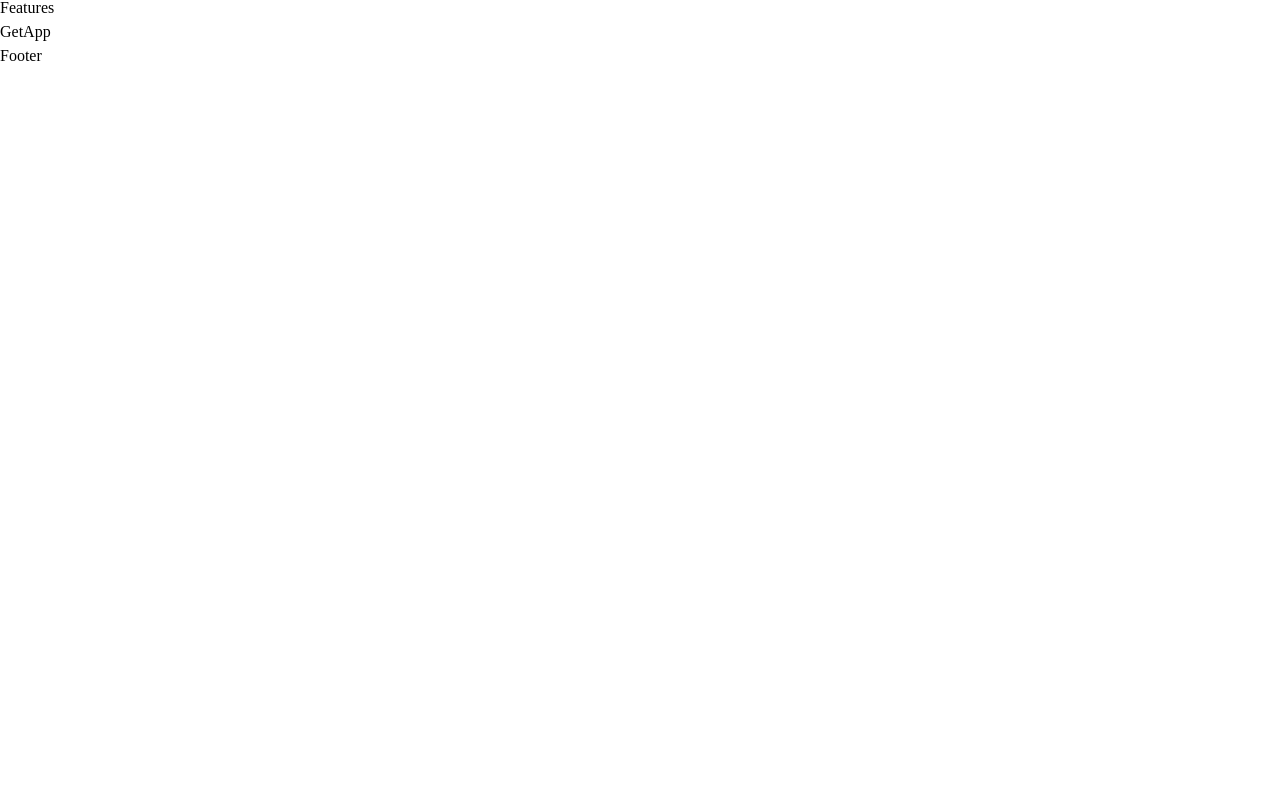
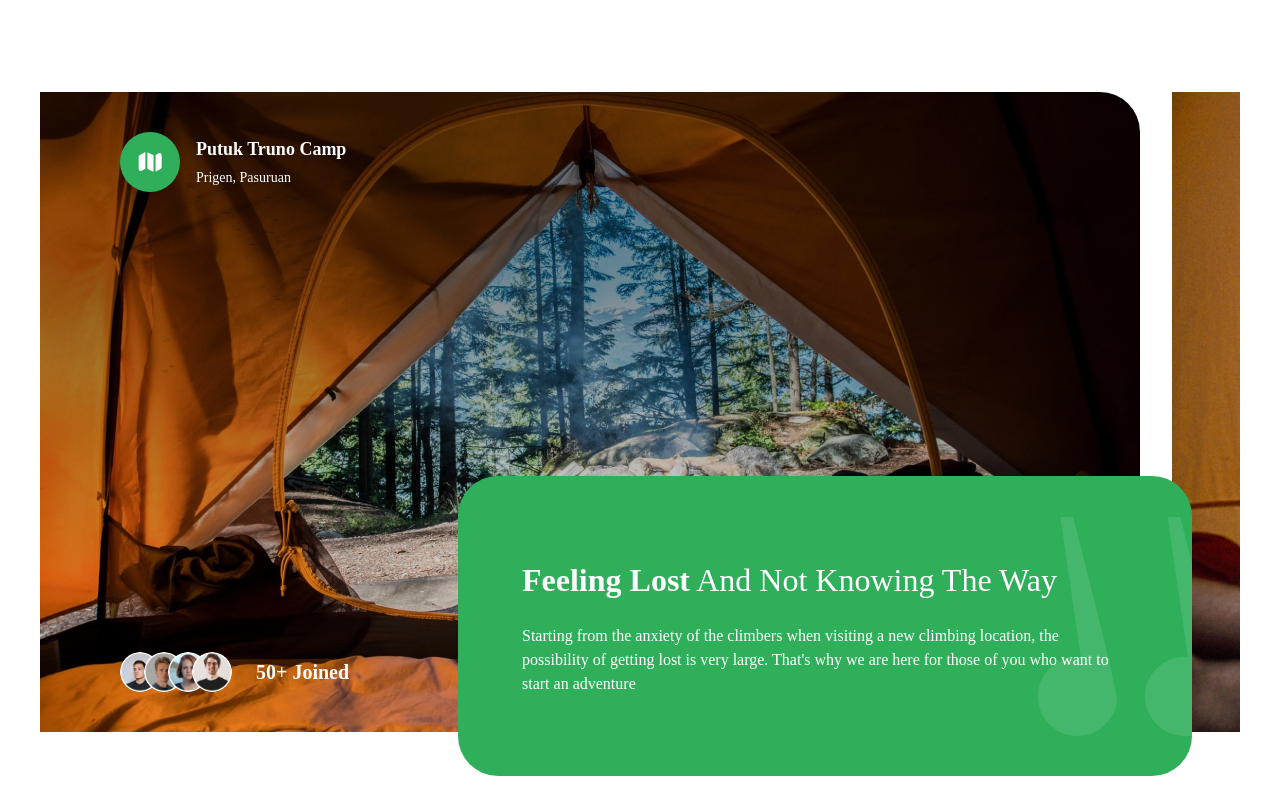
Before and after one commit to delmac-dev/traveling-app, a Next.js app: page / in a window 1280 px wide. Shown: the part 920-1720 px from the top of the page. Before the commit the page ends 988 px from the top, so only its background shows below. Built offline with nearby package versions, Linux system fonts and the light colour scheme.

Commit message:
done with camp section

```diff
--- a/components/Camp.tsx
+++ b/components/Camp.tsx
@@ -1,8 +1,88 @@
-import React from 'react'
+import { PEOPLE_URL } from "@/constants"
+import Image from "next/image"
+
+interface CampSiteProps {
+  backgroundImage: string,
+  title: string,
+  subtitle: string,
+  peopleJoined: string
+}
+
+const CampSite = ({backgroundImage, title, subtitle, peopleJoined}:CampSiteProps)=> {
+  return (
+    <div className={`h-full w-full min-w-[1100px] bg-cover bg-no-repeat lg:rounded-r-5xl 2xl:rounded-5xl ${backgroundImage}`}>
+      <div className="flex flex-col items-start justify-between h-full p-6 lg:px-20 lg:py-10">
+        <div className="flexCenter gap-4">
+          <div className="rounded-full bg-green-50 p-4">
+            <Image
+              src="/folded-map.svg"
+              alt="map"
+              width={28}
+              height={28}
+            />
+          </div>
+          <div className="flex flex-col gap-1">
+            <h4 className="bold-18 text-white">{title}</h4>
+            <p className="regular-14 text-white">{subtitle}</p>
+          </div>
+        </div>
+
+        <div className="flexCenter gap-6">
+          <span className="flex -space-x-4 overflow-hidden">
+            {PEOPLE_URL.map((url)=> (
+              <Image
+                key={url}
+                src={url}
+                alt="person"
+                width={52}
+                height={52}
+                className="inline-block h-10 w-10 rounded-full"
+              />
+            ))}
+          </span>
+          <p className="bold-16 md:bold-20 text-white">{peopleJoined}</p>
+        </div>
+      </div>
+    </div>
+  )
+}
 
 const Camp = () => {
   return (
-    <section className=""></section>
+    <section className="2xl:max-container relative flex flex-col py-10 lg:m-10 lg:py-20 xl:mb-20">
+      <div className="hide-scrollbar flex h-[340px] w-full items-start justify-start gap-8 overflow-x-auto lg:h-[400px] xl:h-[640px]">
+        <CampSite
+          backgroundImage="bg-bg-img-1"
+          title="Putuk Truno Camp"
+          subtitle="Prigen, Pasuruan"
+          peopleJoined="50+ Joined"
+        />
+        <CampSite
+          backgroundImage="bg-bg-img-2"
+          title="Mountain View Camp"
+          subtitle="Somewhere in the wilderness"
+          peopleJoined="50+ Joined"
+        />
+      </div>
+
+      <div className="lg:absolute lg:right-0 flexEnd mt-10 px-6 lg:mt-60 xl:mt-96 lg:mr-6">
+        <div className="bg-green-50 p-8 lg:max-w-[500px] xl:max-w-[734px] xl:rounded-5xl xl:px-16 xl:py-20 relative w-full overflow-hidden rounded-3xl">
+          <h2 className="regular-24 md:regular-32 2xl:regular-64 capitalize text-white">
+            <strong>Feeling Lost</strong> and not knowing the way
+          </h2>
+          <p className="regular-14 xl:regular-16 mt-5 text-white">
+            Starting from the anxiety of the climbers when visiting a new climbing location, the possibility of getting lost is very large. That's why we are here for those of you who want to start an adventure
+          </p>
+          <Image
+            src="/quote.svg"
+            alt="camp-2"
+            width={186}
+            height={219}
+            className="camp-quote"
+          />
+        </div>
+      </div>
+    </section>
   )
 }
 
```
